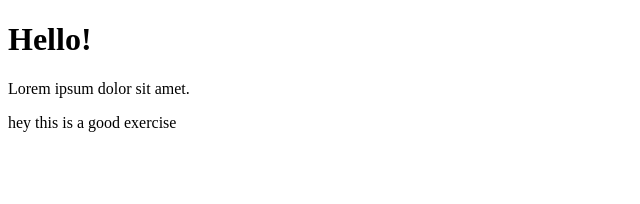
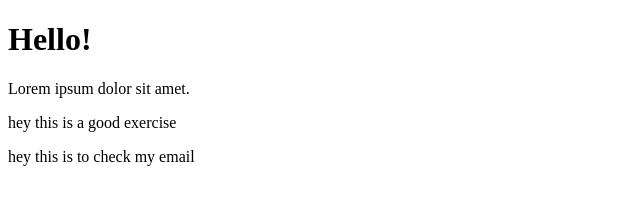
Before and after one commit to jjime0216/demo-repo, a plain HTML site: page index.html in a window 1280 px wide. Shown: the whole page, without its empty margins (0-640 px from the left). Drawn offline with Linux system fonts and the light colour scheme.

Commit message:
new P added to check email

```diff
--- a/index.html
+++ b/index.html
@@ -9,5 +9,6 @@
     <h1>Hello!</h1>
     <p>Lorem ipsum dolor sit amet.</p>
     <p>hey this is a good exercise</p>
+    <p>hey this is to check my email</p>
 </body>
 </html>
```
